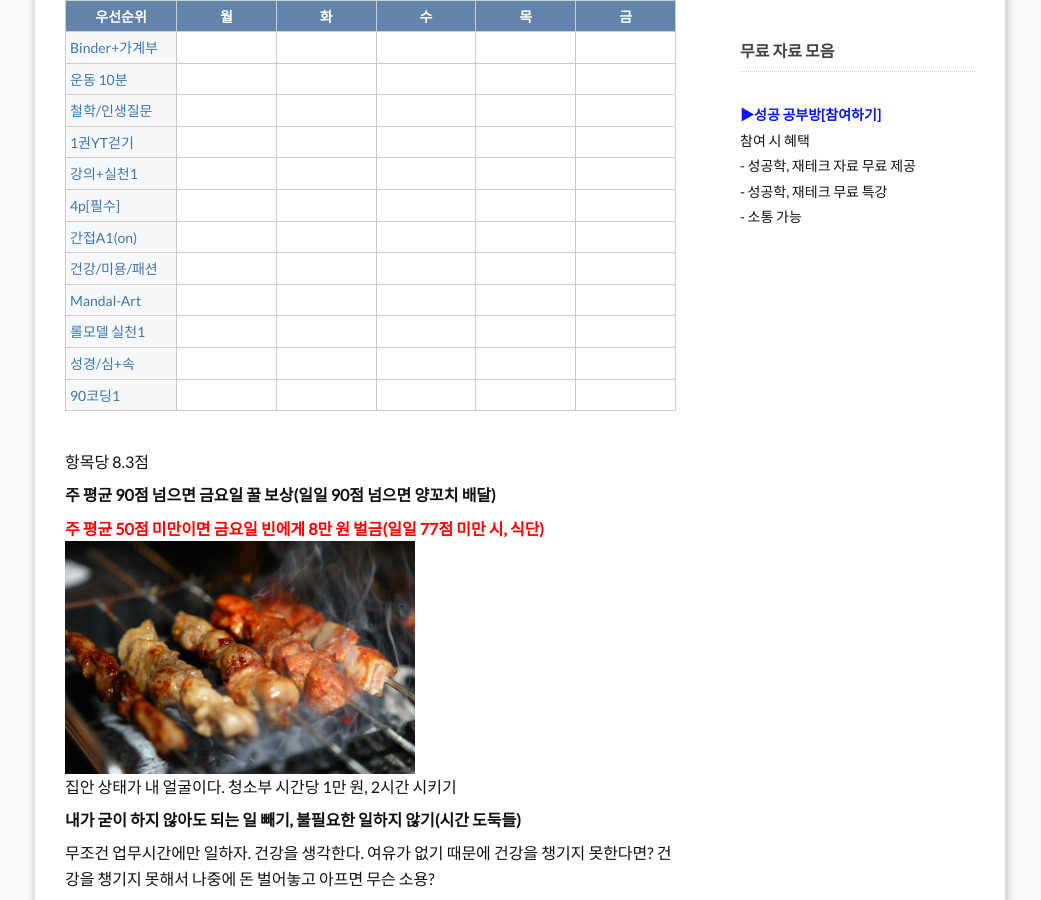
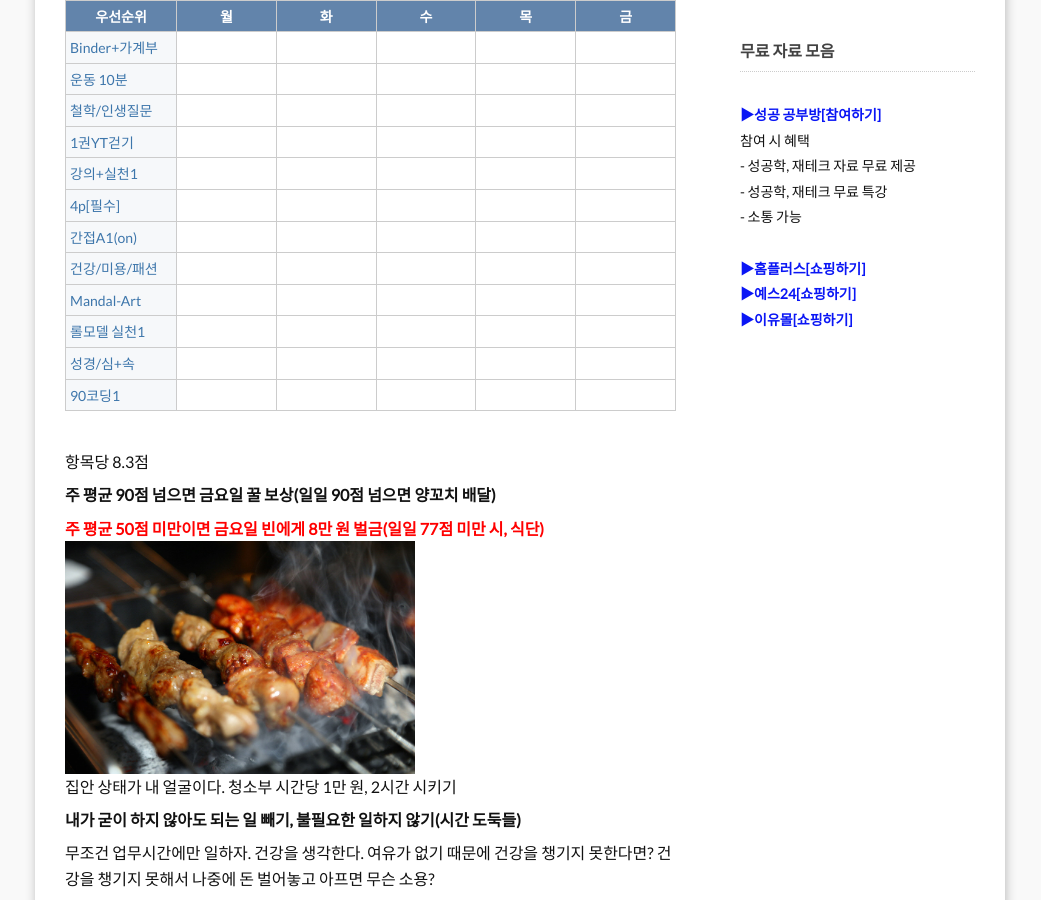
Before and after one commit to leevra/self-management.leeseungju.com, a Jekyll site: the page built from index.html, in a window 1280 px wide and 900 px high, scrolled down 666 px. Shown: the whole window, without its empty margins (120-1161 px from the left). Built offline with Jekyll 4.4.1, drawn with Linux system fonts in a browser that asks for light colours; the list of posts is cut into pages by our own code.

Commit message:
Update event.html

```diff
--- a/_includes/event.html
+++ b/_includes/event.html
@@ -10,6 +10,18 @@
 - 성공학, 재테크 자료 무료 제공
 <br>
 - 성공학, 재테크 무료 특강
+<br>
+- 소통 가능
+
+<br>
+<br>
+
+ <strong><a href="https://click.linkprice.com/click.php?m=homeplus2&a=A100671938&l=0000" target="_blank"><span style="color: rgb(10, 22, 245);">▶홈플러스[쇼핑하기]</span></a></strong>
  <br>
-- 소통 가능
+ <strong><a href="https://bestmore.net/click.php?m=yes24&a=A100671938&l=0000" target="_blank"><span style="color: rgb(10, 22, 245);">▶예스24[쇼핑하기]</span></a></strong>
+ <br>
+ <strong><a href="https://lpweb.kr/click.php?m=eyoumall&a=A100671938&l=0000" target="_blank"><span style="color: rgb(10, 22, 245);">▶이유몰[쇼핑하기]</span></a></strong>
+
+
+
 </div>
```
